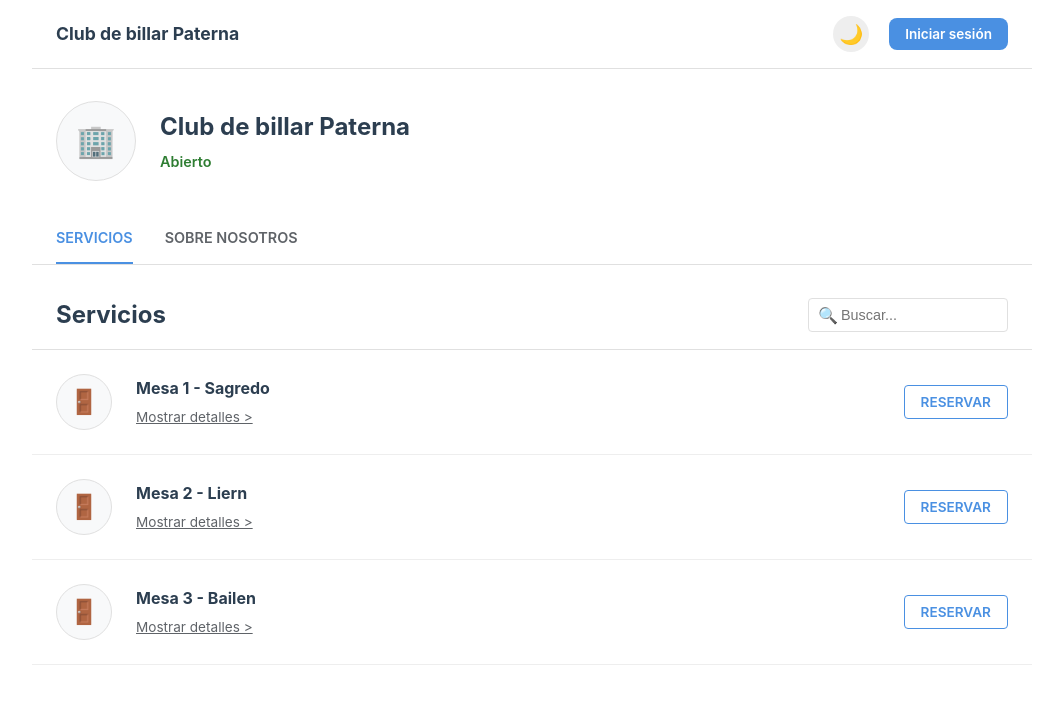
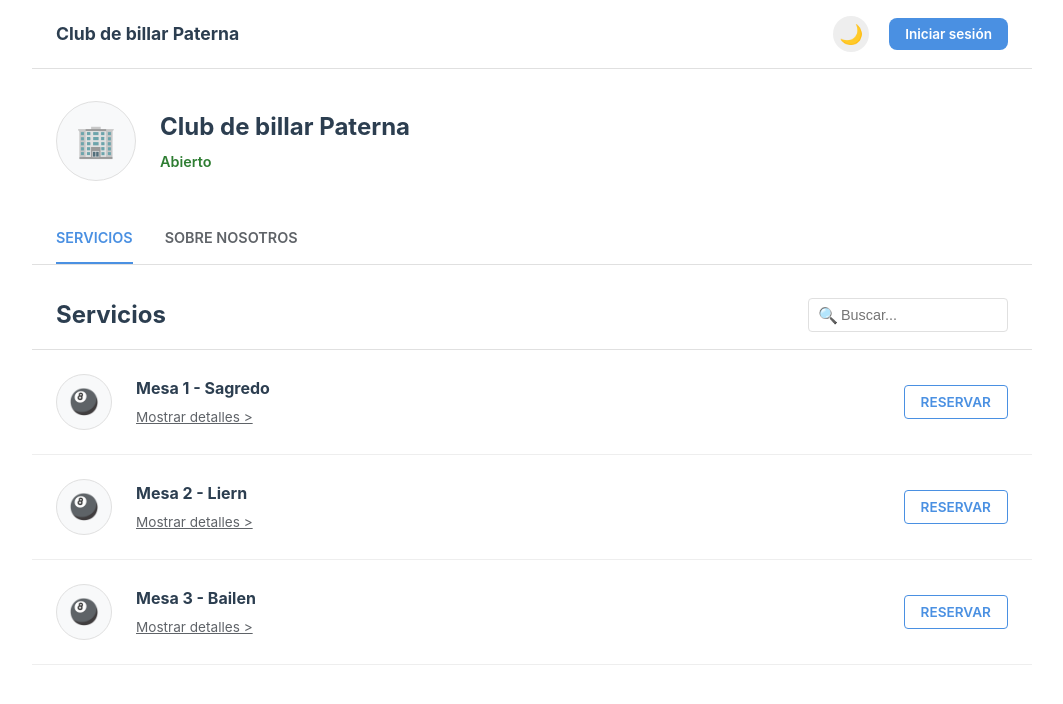
Before and after one commit to Esterfrndz/club-de-billar, a React (Vite) app: page / in a window 1280 px wide. Shown: the top 704 px of the page, without its empty margins (108-1171 px from the left). Built offline with nearby package versions, Linux system fonts and the light colour scheme; no server answers; the database is empty.

Commit message:
style: cambiar emojis de puertas por mesas de billar (🎱)

```diff
--- a/src/components/ReservationWizard.jsx
+++ b/src/components/ReservationWizard.jsx
@@ -191,7 +191,7 @@ export function ReservationWizard({ isOpen, onClose, onSubmit, tableData, checkA
                             </div>
 
                             <div className="sidebar-item">
-                                <div className={`sidebar-icon ${tableData.colorClass}`}>🚪</div>
+                                <div className={`sidebar-icon ${tableData.colorClass}`}>🎱</div>
                                 <div>
                                     <strong>{tableData.name}</strong>
                                     <div className="text-sm">1 hora</div>
--- a/src/components/TableCard.jsx
+++ b/src/components/TableCard.jsx
@@ -5,7 +5,7 @@ export function TableCard({ id, name, colorClass, onReserve }) {
     return (
         <div className="table-row">
             <div className={`row-icon ${colorClass}`}>
-                🚪
+                🎱
             </div>
 
             <div className="row-content">
```
